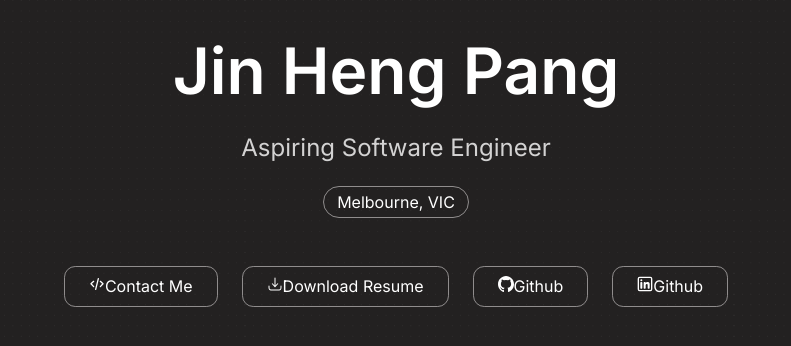
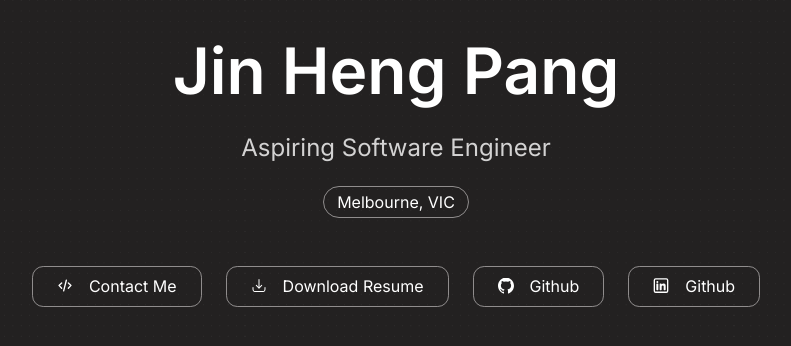
Before and after one commit to jinheng-pang/jin-portfolio, a React (Vite) app: page / in a window 1280 px wide. Shown: the top 346 px of the page, without its empty margins (244-1035 px from the left). Built offline with nearby package versions, Linux system fonts and the light colour scheme.

Commit message:
Position svgs - 0.1rem top padding

```diff
--- a/src/header/header.css
+++ b/src/header/header.css
@@ -35,6 +35,10 @@
 }
 
 .header-links li {
+    display: flex;
+    gap: 1rem;
+    justify-content: center;
+
     /* border */
     padding: 0.6em 1.5em;
     border-style: solid;
@@ -47,3 +51,7 @@
     color: white;
     text-decoration: none; /* remove underline */
 }
+
+.header-links-svg {
+    padding-top: 0.1rem;
+}
```
